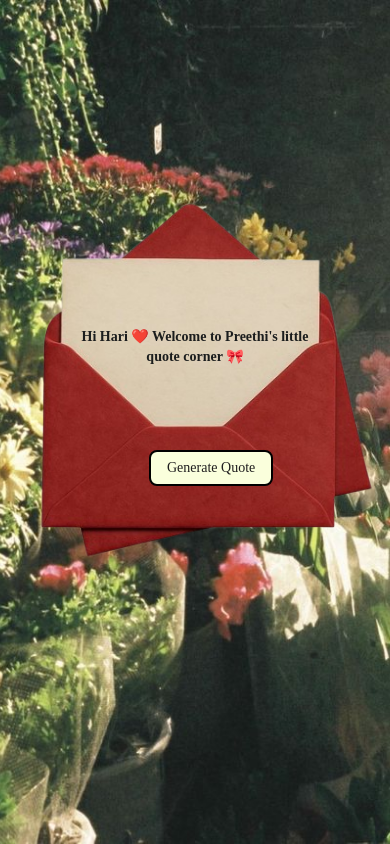
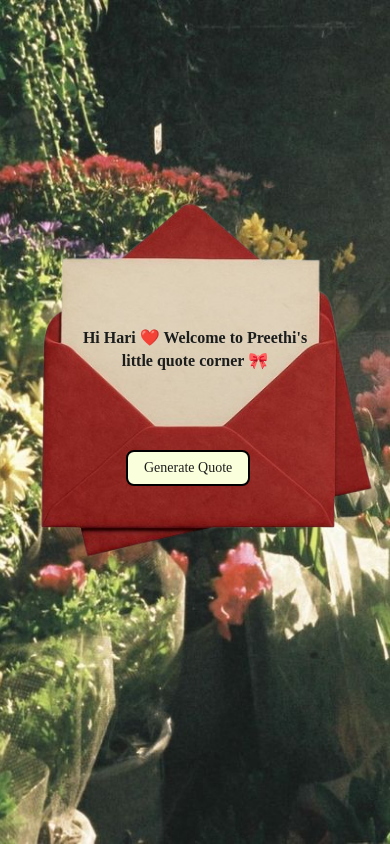
Before and after one commit to prtiprthi/quote-generator, a React (Vite) app: page / in a window 390 px wide. Built offline with nearby package versions, Linux system fonts and the light colour scheme.

Commit message:
Updated responsive CSS for mobile

```diff
--- a/src/App.css
+++ b/src/App.css
@@ -70,7 +70,7 @@ p {
   }
 
   #envelope-wrapper p {
-    font-size: 14px;
+    font-size: 16px;
     font-weight: bolder;
     padding: 0 10px;
     line-height: 1.4;
@@ -79,6 +79,6 @@ p {
   #open-btn {
     padding: 8px 16px;
     font-size: 14px;
-    left: 40%;
+    left: 35%;
   }
 }
```
